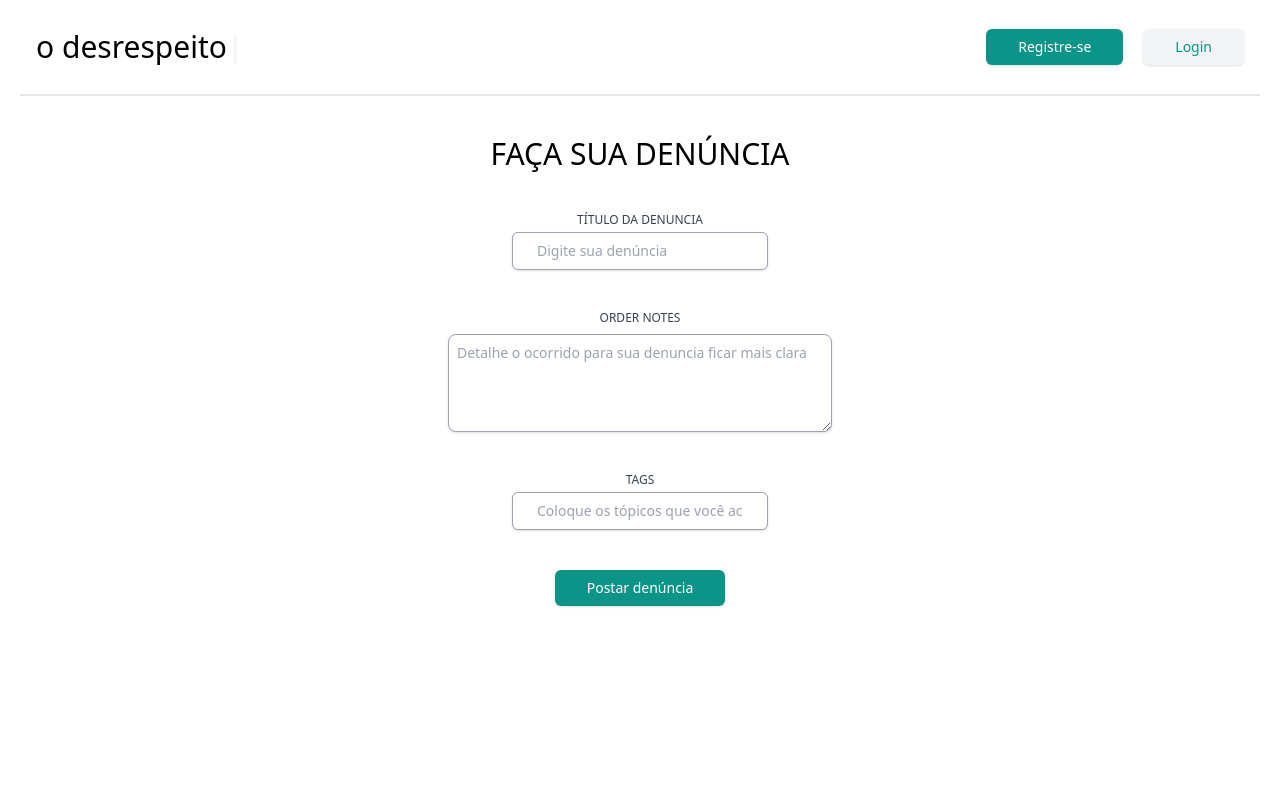
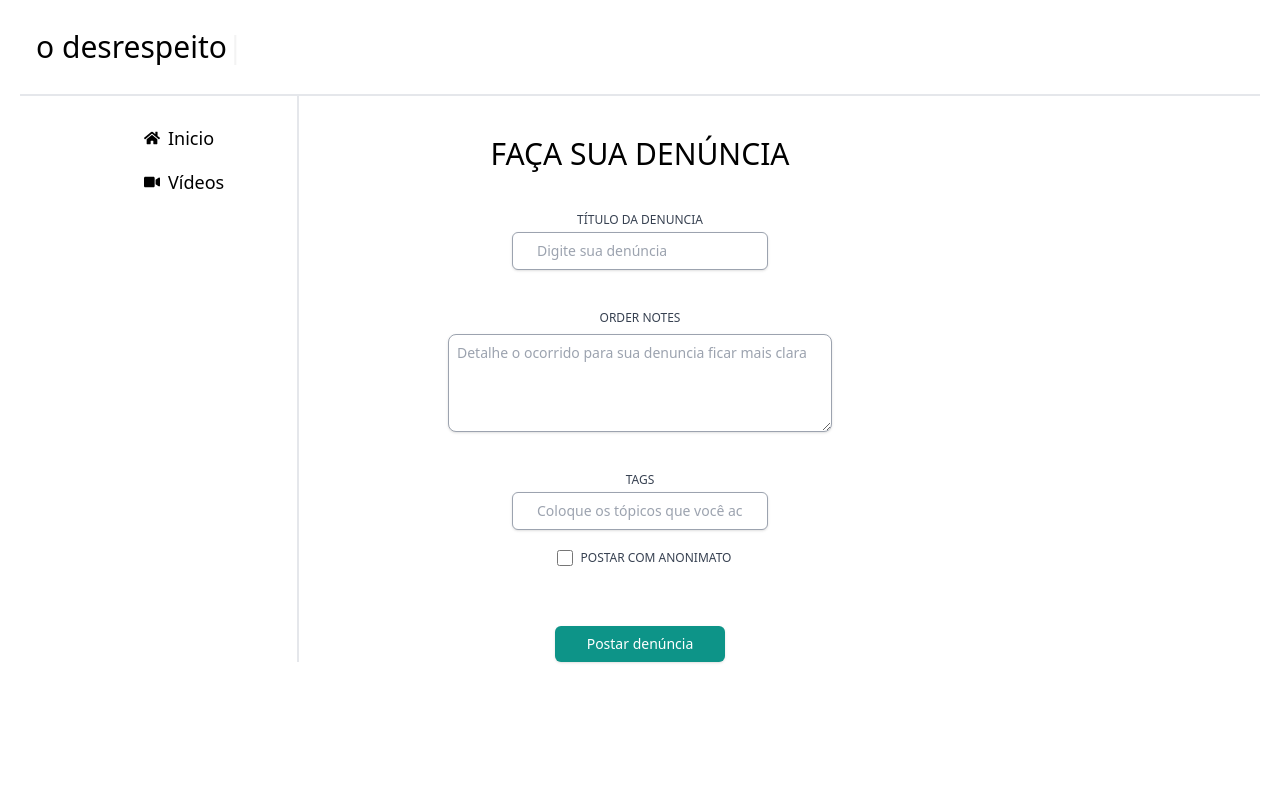
Before and after one commit to G4rutti/sinta-na-pele, a React (Vite) app in the folder vite-project/: page /create_complaint in a window 1280 px wide. Shown: the top 800 px of the page. Built offline with nearby package versions, Linux system fonts and the light colour scheme.

Commit message:
pequenas alteracoes

```diff
--- a/vite-project/src/components/MenuLateral.jsx
+++ b/vite-project/src/components/MenuLateral.jsx
@@ -1,12 +1,10 @@
-import { FaHome, FaTags, FaVideo} from "react-icons/fa";
+import { FaHome, FaVideo} from "react-icons/fa";
 import { Link } from "react-router-dom";
 
 const MenuLateral = () => {
     return (
         <ul className="mt-5">
-            <Link to="/home"><li className="flex items-center gap-2 font-roboto py-2 cursor-pointer hover:bg-gray-200 rounded-l-lg"><FaHome className="ml-4" /><span className="text-lg">Inicio</span></li></Link>
-            <li className="flex items-center gap-2 font-roboto py-2 cursor-pointer hover:bg-gray-200 rounded-l-lg"><FaTags className="ml-4" /> <span className="text-lg">Tags</span></li>
-            <Link to="/videos"><li className="flex items-center gap-2 font-roboto py-2 cursor-pointer hover:bg-gray-200 rounded-l-lg"><FaVideo className="ml-4" /> <span className="text-lg">Vídeos</span></li></Link>
+            <Link to="/home"><li className="flex items-center gap-2 font-roboto py-2 cursor-pointer hover:bg-gray-200 rounded-l-lg"><FaHome className="ml-4" /><span className="text-lg">Inicio</span></li></Link>                  <Link to="/videos"><li className="flex items-center gap-2 font-roboto py-2 cursor-pointer hover:bg-gray-200 rounded-l-lg"><FaVideo className="ml-4" /> <span className="text-lg">Vídeos</span></li></Link>
         </ul>
     )
 }
--- a/vite-project/src/components/NavBar.jsx
+++ b/vite-project/src/components/NavBar.jsx
@@ -1,13 +1,13 @@
 import { useState } from 'react'
 import { AiOutlineClose, AiOutlineMenu } from "react-icons/ai"
 import { ReactTyped } from "react-typed";
-import { Link } from "react-router-dom"
+// import { Link } from "react-router-dom"
 
 
 
 const NavBar = () => {
     const [nav, setNav] = useState(true)
-    const textos = ["Sinta na pele.", "o preconceito", "o desrespeito", "a descriminação."]
+    const textos = ["Sinta na pele.", "o preconceito", "o desrespeito", "a discriminação."]
     const handleNav = () => {
         setNav(!nav)
     }
@@ -24,8 +24,8 @@ const NavBar = () => {
                 ></ReactTyped>
             </h1>
             <ul className='hidden md:flex gap-5 w-full justify-end'>
-                <li className='rounded-md bg-teal-600 px-8 py-2 text-sm font-medium text-white shadow flex items-center'><Link to="/" >Registre-se</Link></li>
-                <li className='rounded-md bg-gray-100 px-8 py-2 text-sm font-medium text-teal-600 shadow flex items-center'><Link to="/verPerfil" >Login</Link></li>
+                {/* <li className='rounded-md bg-teal-600 px-8 py-2 text-sm font-medium text-white shadow flex items-center'><Link to="/" >Registre-se</Link></li>
+                <li className='rounded-md bg-gray-100 px-8 py-2 text-sm font-medium text-teal-600 shadow flex items-center'><Link to="/verPerfil" >Login</Link></li> */}
             </ul>
             <div onClick={handleNav} className='block md:hidden '>
                 {!nav ? <AiOutlineClose size={20} /> : <AiOutlineMenu size={20} />}
@@ -33,8 +33,8 @@ const NavBar = () => {
             <div className={!nav ? "fixed left-0 top-0 w-[60%] h-full border-r border-r-gray-900 ease-in-out duration-500 bg-neutral z-10" : "fixed left-[-100%] top-0 w-[60%] h-full border-r border-r-gray-900 bg-[#000300] ease-in-out duration-500"}>
                 <h1 className='w-full text-3xl font-bold  m-4'>sinta na pele!</h1>
                 <ul className='p-4 uppercase '>
-                    <li className='p-4 border-b border-b-gray-600'><Link to="/">Home</Link></li>
-                    <li className='p-4 border-b border-b-gray-600'><Link to="/verPerfil">Ver perfil</Link></li>
+                    {/* <li className='p-4 border-b border-b-gray-600'><Link to="/">Home</Link></li>
+                    <li className='p-4 border-b border-b-gray-600'><Link to="/verPerfil">Ver perfil</Link></li> */}
                 </ul>
             </div>
         </div>
--- a/vite-project/src/pages/CriarDenuncia.jsx
+++ b/vite-project/src/pages/CriarDenuncia.jsx
@@ -1,9 +1,17 @@
 import NavBar from "../components/NavBar";
+import MenuLateral from "../components/MenuLateral";
+import { Link } from "react-router-dom";
+
 
 const CriarDenuncia = () => {
     return (
         <div className="min-h-[100vh] w-[100vw]">
             <NavBar />
+            <div className="grid grid-cols-6 w-[80vw] mx-auto">
+                <div className="grid col-span-1  border-r-2">
+                    <MenuLateral />
+                </div>
+                <div className="grid col-span-4 h-min w-[100%]">
                     <div className="w-[100%] mx-auto mt-10">
                         <h1 className="text-center font-medium text-3xl uppercase">Faça sua denúncia</h1>
                         <div className="mx-auto">
@@ -35,12 +43,26 @@ const CriarDenuncia = () => {
                                     className="mt-1 rounded-md shadow border border-gray-400 sm:text-sm w-[20vw] px-6 py-2 outline-none"
                                 />
                             </label>
+
+                            <label htmlFor="Option1" className="flex flex-col justify-start items-center gap-4 py-4">
+                                <div className="flex items-center gap-2">
+                                    &#8203;
+                                    <input type="checkbox" className="size-4 rounded border-gray-300" id="Option1" />
+                                    <strong className="text-xs font-medium text-gray-700 uppercase"> Postar com anonimato </strong>
+                                </div>
+                            </label>
+
+                            <Link to='/home'>
                                 <button className="mx-auto mt-10 rounded-md bg-teal-600 px-8 py-2 text-sm font-medium text-white shadow flex ">Postar denúncia</button>
+                            </Link>
 
 
                         </div>
                     </div>
+                </div>
 
+
+            </div>
         </div>
     )
 }
--- a/vite-project/src/pages/Home.jsx
+++ b/vite-project/src/pages/Home.jsx
@@ -22,7 +22,7 @@ const Home = () => {
               <Link to="/create_complaint"><button className="rounded-md bg-teal-600 px-8 py-2 text-sm font-medium text-white shadow mx-auto">Faça uma denúncia</button></Link>
             </div>
             <div className=" flex flex-col items-center">
-              <Denuncia texto="Sofri racismo no refeitório da empresa." nome="Jorge Augusto" badges={["Racismo", "Discriminação"]} respostas="1" visitas="53" />
+              <Denuncia texto="Sofri racismo no refeitório da empresa." nome="Anônimo" badges={["Racismo", "Discriminação"]} respostas="1" visitas="53" />
               <Denuncia texto="Sofri assédio no transporte público." nome="Ana Carolina" badges={["Abuso", "Violência"]} respostas="6" visitas="52" />
               <Denuncia texto="Enfrentei mansplaining em uma reunião importante." nome="Mariana Silva" badges={["Mansplaning", "Desrespeito"]} respostas="31" visitas="625" />
               <Denuncia texto="Experimentei xenofobia ao tentar alugar um apartamento." nome="Hassan Mohamed" badges={["Xenofobia", "Discriminação"]} respostas="11" visitas="543" />
--- a/vite-project/src/pages/SignUp.jsx
+++ b/vite-project/src/pages/SignUp.jsx
@@ -95,7 +95,7 @@ const SignUp = () => {
                             </div>
 
                             <div className="col-span-6 sm:flex sm:items-center sm:gap-4">
-                                <Link to='/home'>
+                                <Link to='/create_complaint'>
                                     <button
                                         className="inline-block shrink-0 rounded-md border border-[#49686d] bg-[#7BABB2] px-12 py-3 text-sm font-medium text-white transition hover:bg-transparent hover:text-blue-600 focus:outline-none focus:ring active:text-blue-500"
                                     >
```
Lines whose indentation alone changed are shown as unchanged.
